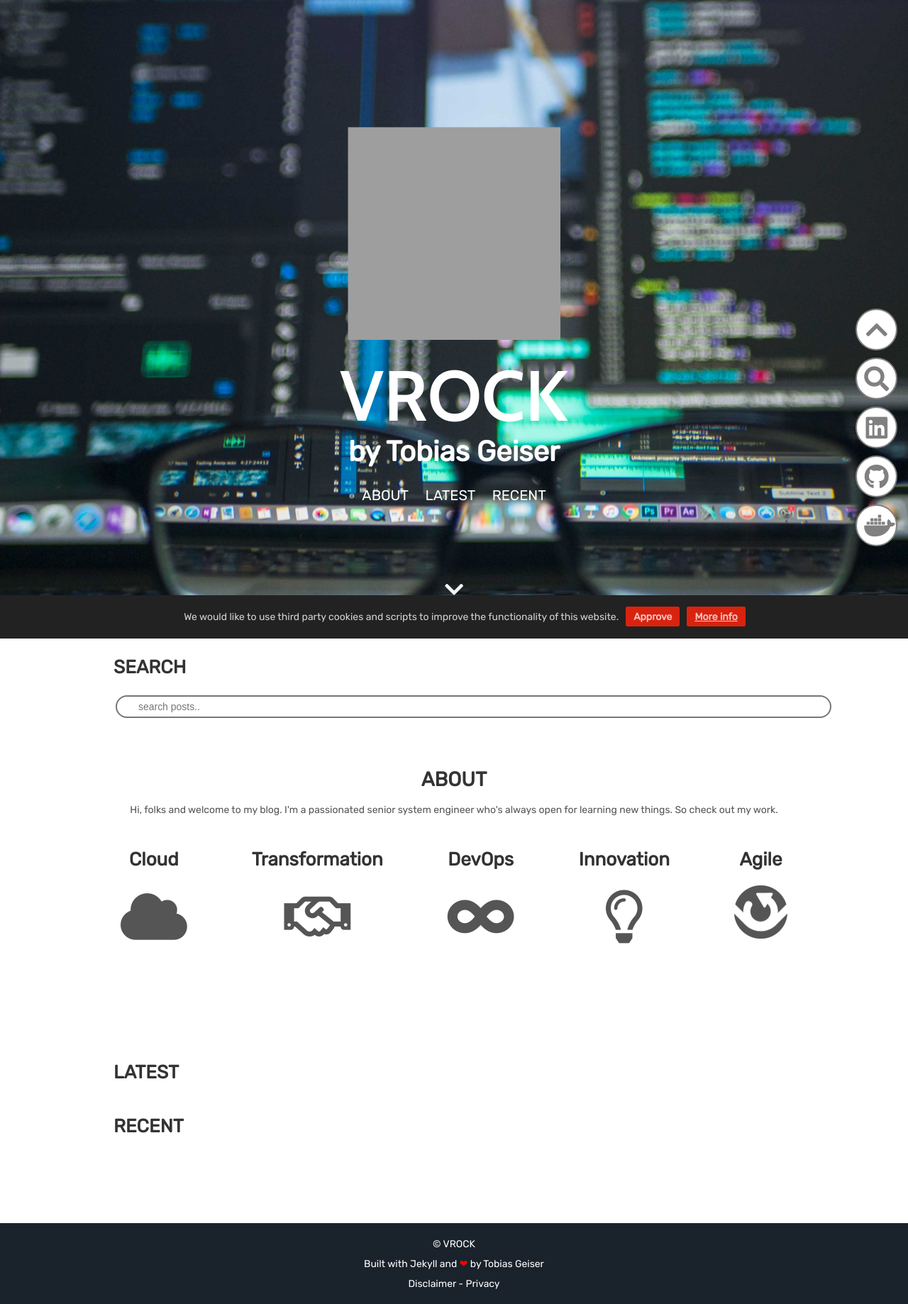
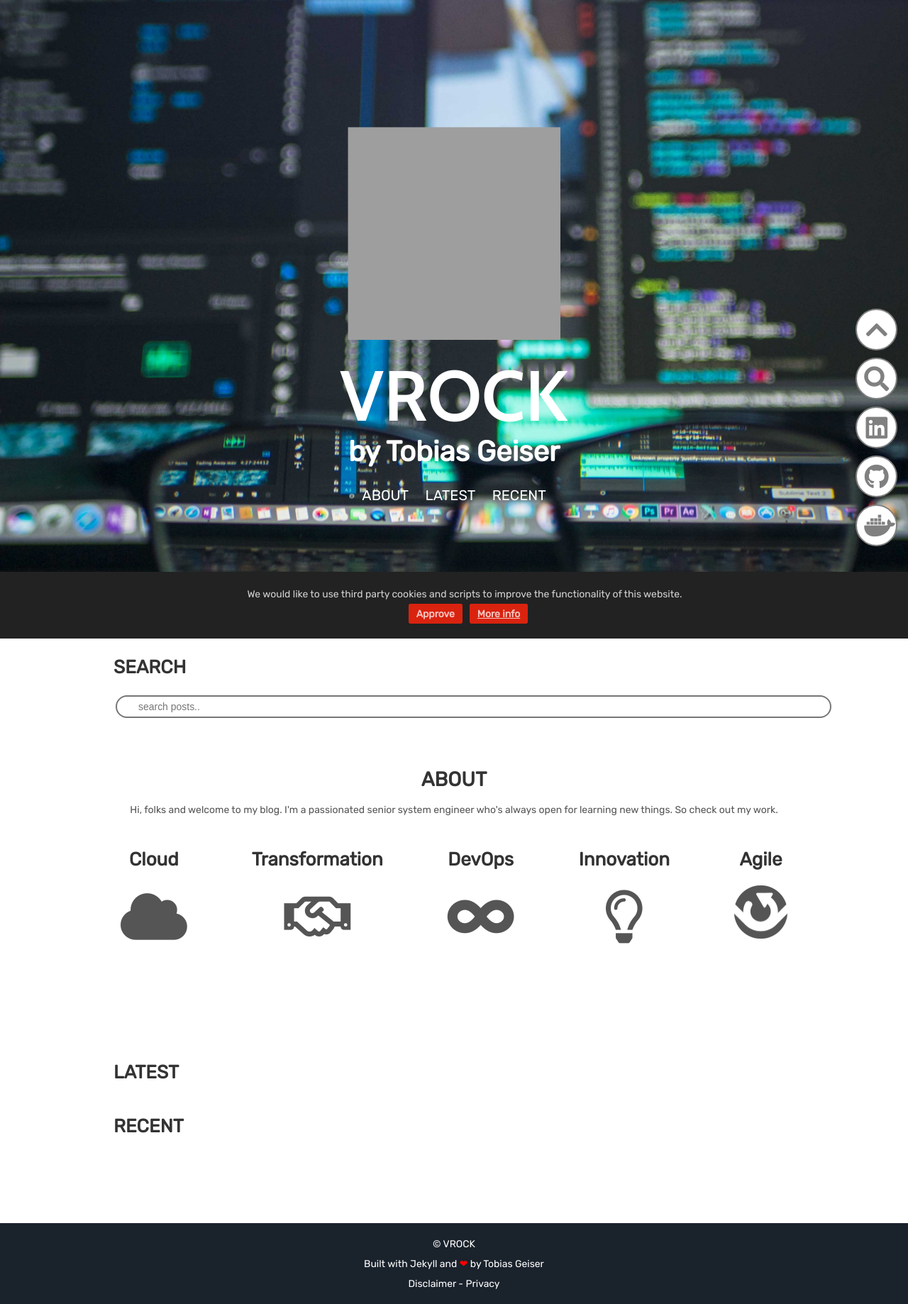
Before and after one commit to team-vrock/jekyll-theme-vrock, a Jekyll site: the page built from index.html, in a window 1280 px wide. Shown: the whole page at 71% size. Built offline with Jekyll 4.4.1, drawn with Linux system fonts in a browser that asks for light colours; comment, search, counter and statistics services are not loaded; grey boxes are pictures that could not be loaded.

Commit message:
moved style from html

```diff
--- /dev/null
+++ b/_sass/_cookie-consent.scss
@@ -0,0 +1,27 @@
+#cookie-notice {
+  padding: 20px 15px;
+  display: none;
+  text-align: center;
+  position: fixed;
+  bottom: 0;
+  width: 100%;
+  background: #222;
+  color: rgba(255,255,255,0.8);
+}
+#cookie-notice
+
+a {
+  cursor: pointer;
+  margin-left: 10px;
+}
+@media only screen and (min-width: $cut) {
+    #cookie-notice
+    span {
+      display: block;
+      padding-top: 3px;
+      margin-bottom: 13px;}
+    #cookie-notice
+    a {
+      position: relative;
+      bottom: 4px;}
+}
--- a/_sass/styles.scss
+++ b/_sass/styles.scss
@@ -19,3 +19,4 @@
 @import 'footer';
 @import 'icons';
 @import 'button';
+@import 'cookie-consent';
```
